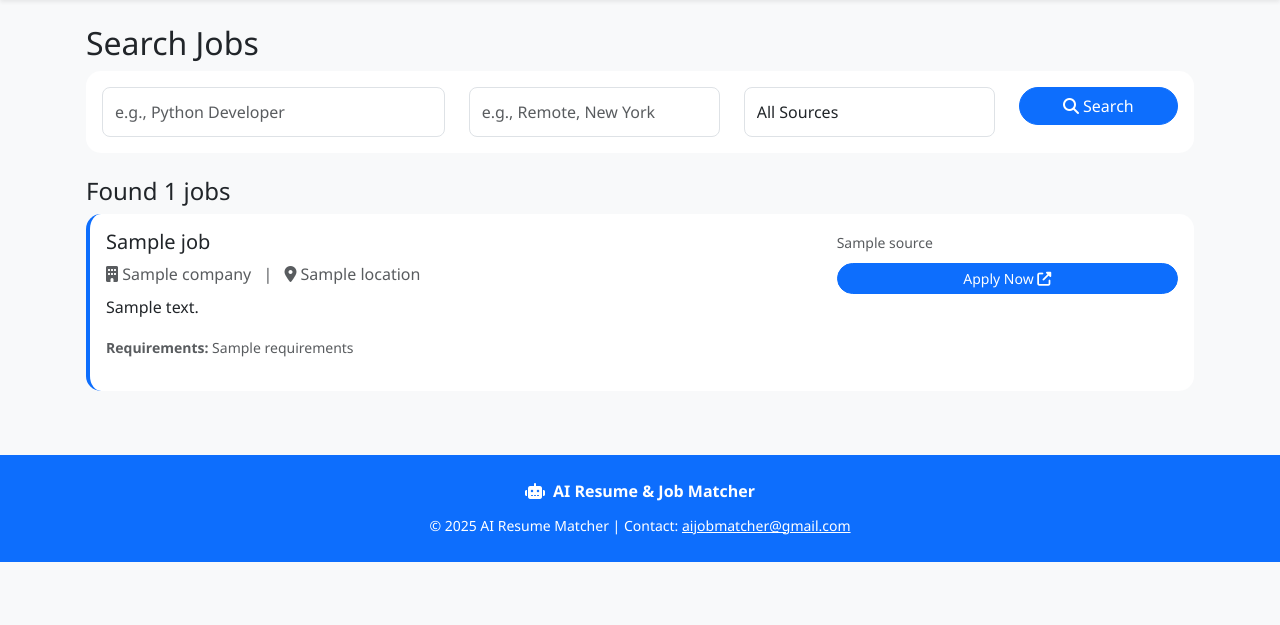
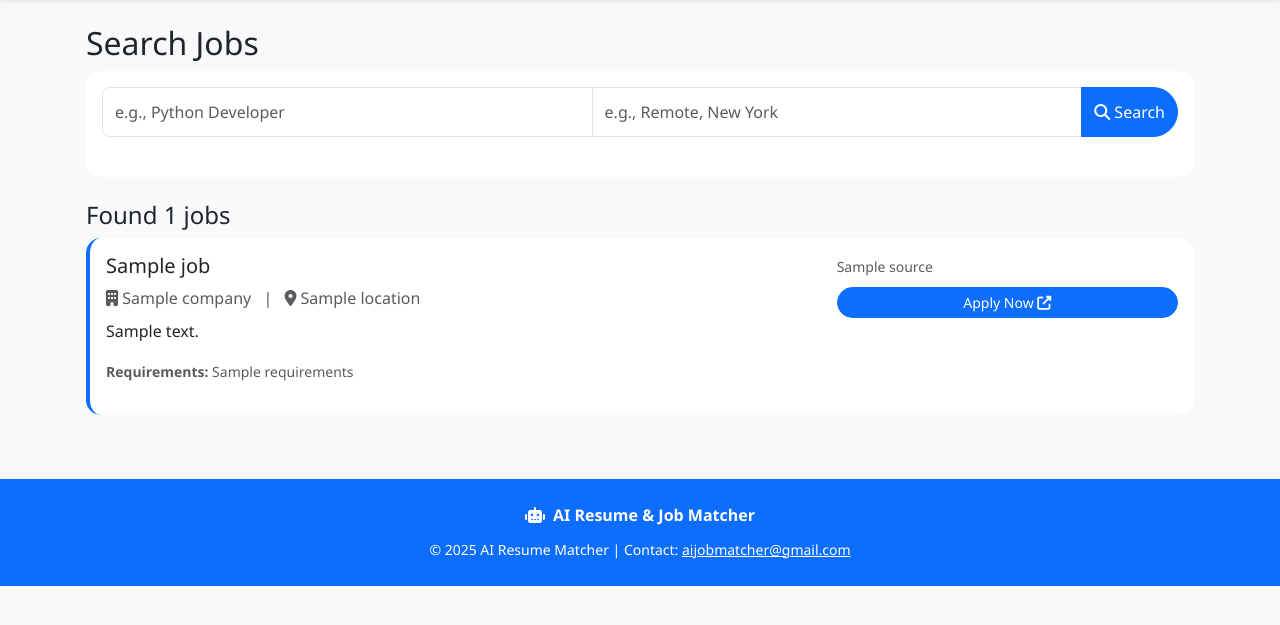
Before and after one commit to VarshithaSaiN/ai_resume_job_matcher, a Flask app: page /search-jobs in a window 1280 px wide. Shown: the part 64-689 px from the top of the page. Run offline with Flask 3, Linux system fonts and the light colour scheme; a database or web service that is not in the repository returns one stand-in record (values such as "Sample title"); some libraries are stand-ins or nearby versions.

Commit message:
Update job_search.html

```diff
--- a/frontend/templates/job_search.html
+++ b/frontend/templates/job_search.html
@@ -10,31 +10,17 @@
             <!-- FIXED SEARCH FORM -->
             <div class="card mb-4">
                 <div class="card-body">
-                    <form method="GET" action="{{ url_for('jobs_search') }}">
-                        <div class="row">
-                            <div class="col-md-4">
-                                <input type="text" class="form-control" name="keywords"
-                                       placeholder="e.g., Python Developer"
-                                       value="{{ search_query or '' }}">
-                            </div>
-                            <div class="col-md-3">
-                                <input type="text" class="form-control" name="location"
-                                       placeholder="e.g., Remote, New York"
-                                       value="{{ location_filter or '' }}">
-                            </div>
-                            <div class="col-md-3">
-                                <select class="form-control" name="source">
-                                    <option value="">All Sources</option>
-                                    <option value="LinkedIn" {{ 'selected' if source_filter == 'LinkedIn' }}>LinkedIn</option>
-                                    <option value="Remotive" {{ 'selected' if source_filter == 'Remotive' }}>Remotive</option>
-                                    <option value="Adzuna" {{ 'selected' if source_filter == 'Adzuna' }}>Adzuna</option>
-                                </select>
-                            </div>
-                            <div class="col-md-2">
-                                <button type="submit" class="btn btn-primary w-100">
-                                    <i class="fas fa-search"></i> Search
-                                </button>
-                            </div>
+                    <form method="GET" action="{{ url_for('search_jobs') }}" class="mb-4">
+                        <div class="input-group">
+                            <input type="text" name="q" class="form-control"
+                               placeholder="e.g., Python Developer"
+                               value="{{ query }}">
+                            <input type="text" name="location" class="form-control"
+                               placeholder="e.g., Remote, New York"
+                               value="{{ location }}">
+                            <button class="btn btn-primary" type="submit">
+                                <i class="fas fa-search"></i> Search
+                            </button>
                         </div>
                     </form>
                 </div>
```
